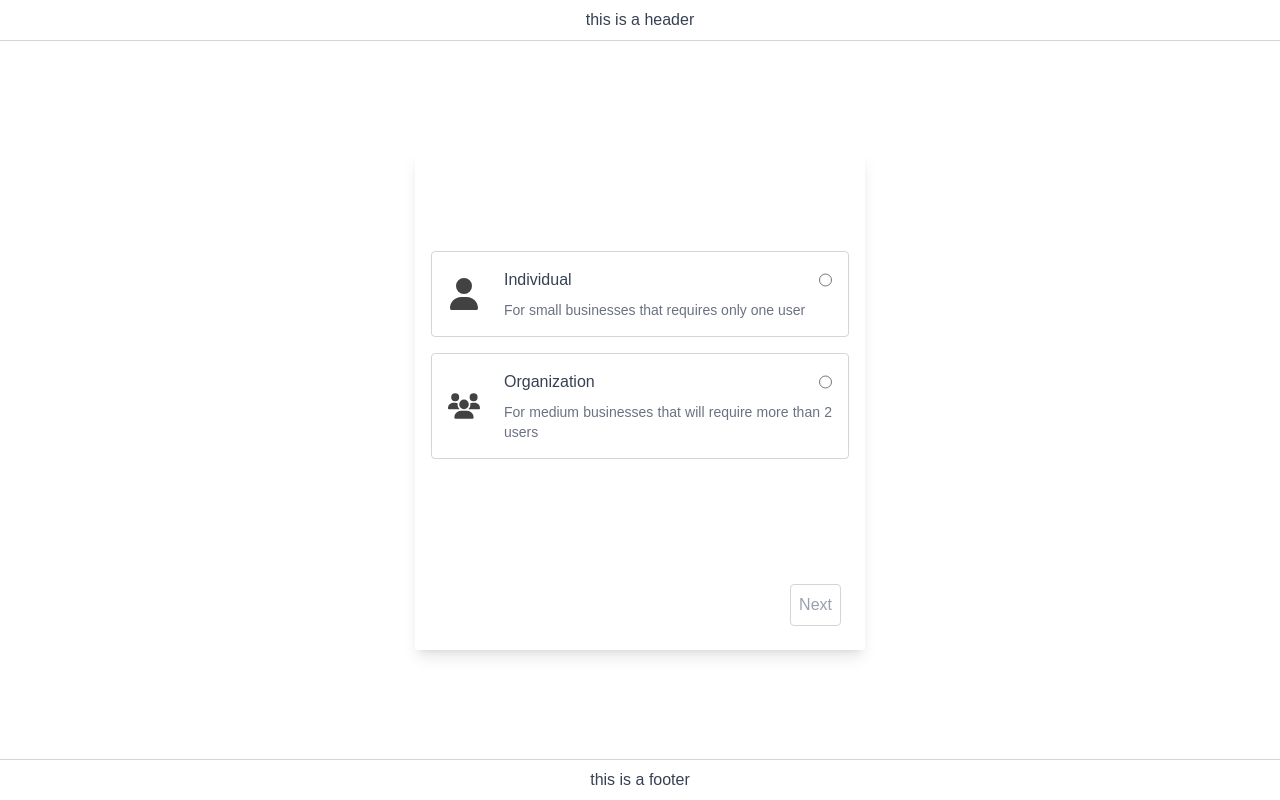
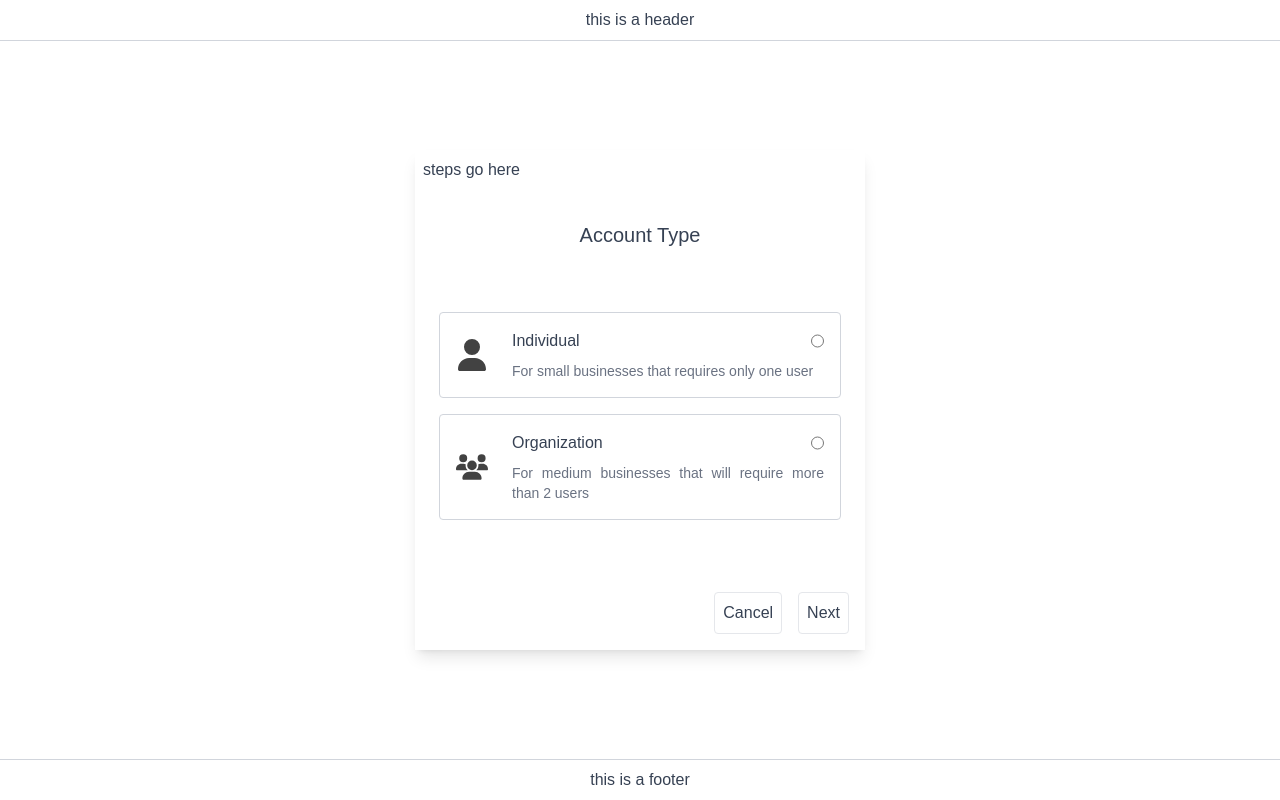
Before and after one commit to simplyajay/erp-lite, a Next.js app in the folder web-frontend/: page /signup in a window 1280 px wide. Built offline with nearby package versions, Linux system fonts and the light colour scheme; no server answers.

Commit message:
updated form v2, utilized form v2 in registration form. middleware updated

```diff
--- a/web-frontend/src/app/(public)/signup/components/AccountType.jsx
+++ b/web-frontend/src/app/(public)/signup/components/AccountType.jsx
@@ -4,8 +4,7 @@ import { SingleUserIcon, MultiUserIcon } from "@/components/icons/Icons";
 
 const AccountType = ({ setSelected, selected, onButtonClick }) => {
   return (
-    <div className="flex-1 w-full flex flex-col justify-between items-center gap-8 ">
-      <div className="flex-1 w-full flex flex-col justify-center items-center gap-4 ">
+    <div className="h-full w-full flex flex-col justify-start items-center gap-4 p-4">
       <CardButton
         onClick={() => setSelected("individual")}
         image={<SingleUserIcon width="2em" height="2em" fill="#424242" />}
@@ -31,17 +30,6 @@ const AccountType = ({ setSelected, selected, onButtonClick }) => {
         </p>
       </CardButton>
     </div>
-
-      <div className="w-full flex justify-end items-center p-2 ">
-        <button
-          disabled={selected ? false : true}
-          onClick={onButtonClick}
-          className="p-2 hover:cursor-pointer rounded-sm border disabled:border-gray-300 disabled:text-gray-400"
-        >
-          Next
-        </button>
-      </div>
-    </div>
   );
 };
 
--- a/web-frontend/src/app/(public)/signup/components/ConfirmDetails.jsx
+++ b/web-frontend/src/app/(public)/signup/components/ConfirmDetails.jsx
@@ -19,6 +19,7 @@ const renderDetails = (entity, entityName, config) => {
 };
 
 const ConfirmDetails = ({ values, config, onCancel, onConfirm }) => {
+  console.log("tesst");
   const { user, organization } = values;
   return (
     <div className="h-full w-full flex flex-col gap-2 overflow-hidden">
@@ -37,22 +38,6 @@ const ConfirmDetails = ({ values, config, onCancel, onConfirm }) => {
           {renderDetails(user, "user", config)}
         </div>
       </div>
-      <div className="w-full flex justify-end items-center gap-2 p-2">
-        <button
-          type="button"
-          className="p-2 hover:cursor-pointer rounded-sm border disabled:border-gray-300 disabled:text-gray-400"
-          onClick={onCancel || undefined}
-        >
-          Back
-        </button>
-        <button
-          type="button"
-          className="p-2 hover:cursor-pointer rounded-sm border disabled:border-gray-300 disabled:text-gray-400"
-          onClick={onConfirm || undefined}
-        >
-          Confirm
-        </button>
-      </div>
     </div>
   );
 };
--- a/web-frontend/src/app/(public)/signup/config/form.config.js
+++ b/web-frontend/src/app/(public)/signup/config/form.config.js
@@ -1,16 +1,7 @@
+//config for Formv2
+
 export const getFormConfig = ({ step, onSubmit, onCancel }) => {
-  let formConfig = {
-    buttons: {
-      submit: { placeholder: "Next", fn: onSubmit },
-      cancel: {
-        placeholder: "Back",
-        fn: (context) => {
-          const values = context?.getValues?.();
-          onCancel?.(values);
-        },
-      },
-    },
-  };
+  let formConfig = {};
 
   let detailsConfig = {
     organization: {
@@ -29,6 +20,9 @@ export const getFormConfig = ({ step, onSubmit, onCancel }) => {
   };
   try {
     switch (step) {
+      case 0:
+        formConfig.title = "Account Type";
+        break;
       case 1:
         formConfig.title = "Organization Details";
         formConfig.fields = [
@@ -87,6 +81,8 @@ export const getFormConfig = ({ step, onSubmit, onCancel }) => {
         ];
         formConfig.layout = [[{ key: "user.password" }], [{ key: "user.confirmpassword" }]];
         break;
+      case 5:
+        formConfig.title = "Review Details";
 
       default:
         break;
--- a/web-frontend/src/app/(public)/signup/page.jsx
+++ b/web-frontend/src/app/(public)/signup/page.jsx
@@ -1,10 +1,10 @@
 "use client";
-import React, { useState, useEffect, useMemo } from "react";
+import React, { useState, useEffect, useRef } from "react";
 import { getValidationSchema, getInitialValues } from "./util/form.util";
 import { getFormConfig } from "./config/form.config";
 import { validateFields } from "@/api/auth";
 import AccountType from "./components/AccountType";
-import Form from "@/components/forms/v1/Form";
+import Form from "@/components/forms/v2/Form";
 import ConfirmDetails from "./components/ConfirmDetails";
 
 const RegistrationPage = () => {
@@ -15,6 +15,8 @@ const RegistrationPage = () => {
 
   const MIN_STEP = 0;
   const MAX_STEP = 5;
+
+  const formRef = useRef(null);
 
   const handlePageChange = (direction) => {
     setStep((prev) => {
@@ -38,10 +40,20 @@ const RegistrationPage = () => {
     setFormData((prev) => ({ ...prev, ...values }));
     handlePrev();
   };
-  const handleValidate = async ({ values, setError }) => {
+  const handleValidate = async () => {
     try {
+      const values = formRef.current.getValues();
+      const setError = formRef.current.setError;
+      const trigger = formRef.current.handleTrigger;
       setLoading(true);
       setFormData((prev) => ({ ...prev, ...values }));
+
+      const isValid = await trigger();
+
+      if (!isValid) {
+        setLoading(false);
+        return;
+      }
 
       if (step === 1 || step === 3) {
         const { organization, user } = values;
@@ -49,6 +61,7 @@ const RegistrationPage = () => {
         const currentValues = step === 1 && organization ? organization : user;
         const res = await validateFields(currentValues, { params: { entity } });
         if (!res.ok && res.status === 409) {
+          console.log("not ok");
           const key = Object.keys(res.data)[0]; // access key inside keyValue from error
           setError(`${entity}.${key}`, { type: "manual", message: res.message });
           setLoading(false);
@@ -82,8 +95,15 @@ const RegistrationPage = () => {
 
   return (
     <div className="w-full h-full p-10 flex items-center justify-center">
-      <div className="h-[500px] md:h-[500px] w-[450px] max-w-[500px] p-4 flex flex-col shadow-lg">
-        {step === MIN_STEP && (
+      <div className="h-[500px] md:h-[500px] w-[450px] max-w-[500px] p-2 gap-2 flex flex-col shadow-lg">
+        <div className="w-full">steps go here</div>
+        {step >= MIN_STEP && step <= MAX_STEP && (
+          <div className="flex-1 w-full flex flex-col justify-around gap-4">
+            <div className="h-[20%] w-full p-2 flex justify-center items-center">
+              <h1 className="text-xl font-light">{formConfig?.title}</h1>
+            </div>
+            <div className="flex-1 h-full flex items-center justify-end overflow-hidden">
+              {step === MIN_STEP ? (
                 <AccountType
                   setSelected={(selectedType) => {
                     setType(selectedType);
@@ -92,17 +112,35 @@ const RegistrationPage = () => {
                   selected={type}
                   onButtonClick={handleNext}
                 />
-        )}
-        {step > MIN_STEP && step < MAX_STEP && (
+              ) : step === MAX_STEP ? (
+                <ConfirmDetails values={formData} config={detailsConfig} onCancel={handlePrev} />
+              ) : (
                 <Form
+                  ref={formRef}
                   values={formData}
                   validationSchema={validationSchema}
                   config={formConfig}
                   loading={loading}
                 />
               )}
-        {step === MAX_STEP && (
-          <ConfirmDetails values={formData} config={detailsConfig} onCancel={handlePrev} />
+            </div>
+            <div className="flex justify-end items-center p-2 gap-4 ">
+              <button
+                type="button"
+                className="p-2 border border-gray-200 rounded-sm hover:cursor-pointer"
+                onClick={step > MIN_STEP ? handlePrev : undefined}
+              >
+                Cancel
+              </button>
+              <button
+                type="button"
+                className="p-2 border border-gray-200 rounded-sm hover:cursor-pointer"
+                onClick={step === MIN_STEP ? handleNext : handleValidate}
+              >
+                Next
+              </button>
+            </div>
+          </div>
         )}
       </div>
     </div>
--- a/web-frontend/src/components/forms/v1/Form.jsx
+++ b/web-frontend/src/components/forms/v1/Form.jsx
@@ -2,7 +2,7 @@
 import React, { useEffect } from "react";
 import { useForm } from "react-hook-form";
 import { yupResolver } from "@hookform/resolvers/yup";
-import { useFormHandler } from "./hooks/useFormHandler";
+import { useFormHandler } from "../hooks/useFormHandler";
 
 const Form = ({ values, config, loading, validationSchema }) => {
   const { register, handleSubmit, formState, clearErrors, reset, setError, getValues } = useForm({
@@ -37,7 +37,7 @@ const Form = ({ values, config, loading, validationSchema }) => {
           <span className="text-lg font-semibold">{config.title}</span>
         </div>
       )}
-      <div className="flex-1 flex flex-col w-full  overflow-auto justify-center p-4 gap-4 ">
+      <div className="flex-1 flex flex-col w-full overflow-auto justify-center p-4 gap-4 ">
         {config?.layout?.map((row, rowIndex) => (
           <div key={rowIndex} className=" flex gap-4">
             {row.map((col, colIndex) => {
--- a/web-frontend/src/components/forms/v2/Form.jsx
+++ b/web-frontend/src/components/forms/v2/Form.jsx
@@ -0,0 +1,48 @@
+"use client";
+import React, { useEffect, forwardRef, useImperativeHandle } from "react";
+import { useForm } from "react-hook-form";
+import { yupResolver } from "@hookform/resolvers/yup";
+import { useFormHandler } from "../hooks/useFormHandler";
+
+const Form = forwardRef(({ values, config, loading, validationSchema }, ref) => {
+  const { register, trigger, formState, clearErrors, reset, setError, getValues } = useForm({
+    mode: "onSubmit",
+    reValidateMode: "onBlur",
+    resolver: yupResolver(validationSchema),
+    defaultValues: values,
+    shouldFocusError: false,
+  });
+  const { errors } = formState;
+
+  useImperativeHandle(ref, () => ({
+    getValues,
+    setError,
+    getErrors: () => errors,
+    handleTrigger: trigger,
+  }));
+
+  useEffect(() => {
+    reset(values);
+  }, [values]);
+
+  const { renderInput } = useFormHandler({ register, errors, clearErrors, loading });
+  return (
+    <form className="h-full w-full overflow-auto ">
+      <div className="flex flex-col w-full p-4 gap-4 ">
+        {config?.layout?.map((row, rowIndex) => (
+          <div key={rowIndex} className=" flex gap-4">
+            {row.map((col, colIndex) => {
+              const field = config.fields.find((field) => field.key === col.key);
+              if (!field) return null;
+              return field.customRender
+                ? field.customRender(field, colIndex)
+                : renderInput(field, colIndex);
+            })}
+          </div>
+        ))}
+      </div>
+    </form>
+  );
+});
+
+export default Form;
--- a/web-frontend/src/middleware.js
+++ b/web-frontend/src/middleware.js
@@ -6,7 +6,7 @@ export const middleware = async (req) => {
   const res = NextResponse.next();
 
   if (!token) {
-    if (pathname !== "/register" && !pathname.startsWith("/register")) {
+    if (pathname !== "/signup" && !pathname.startsWith("/signup")) {
       return NextResponse.redirect(new URL("/login", req.url));
     }
   }
@@ -14,14 +14,6 @@ export const middleware = async (req) => {
   if (token) {
     if (pathname === "/login") {
       return NextResponse.redirect(new URL("/dashboard", req.url));
-    }
-  }
-
-  if (pathname.startsWith("/register/")) {
-    const step = pathname.split("/")[2];
-
-    if (step !== "account") {
-      return NextResponse.redirect(new URL("/register", req.url));
     }
   }
 
```
Also changed, not shown: web-frontend/src/components/forms/hooks/useFormHandler.js (renamed from web-frontend/src/components/forms/v1/hooks/useFormHandler.js). Lines whose indentation alone changed are shown as unchanged.
